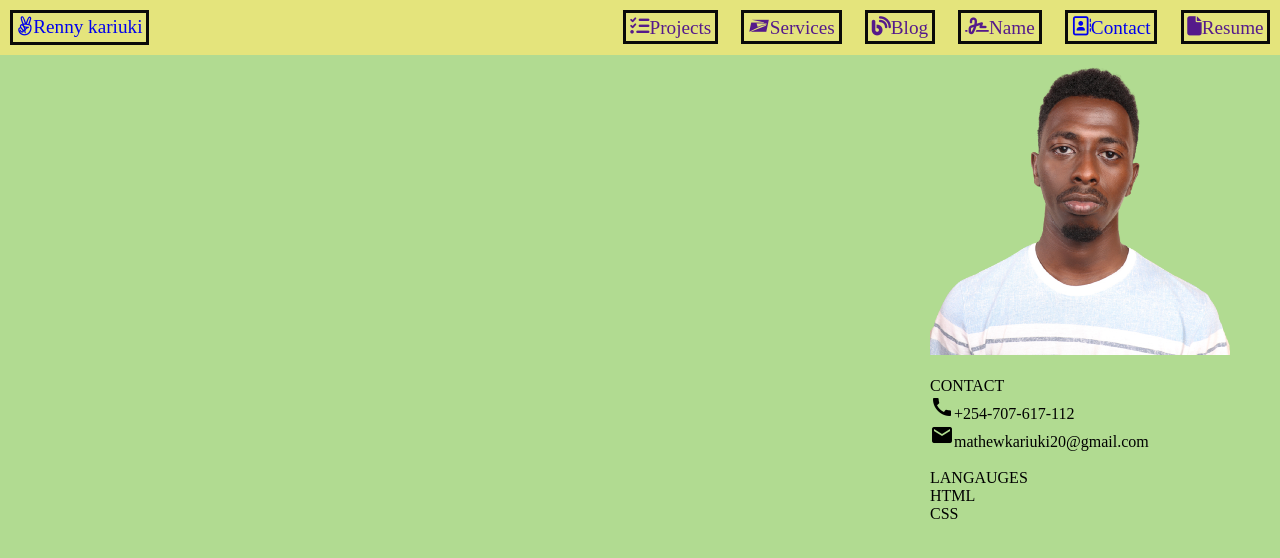
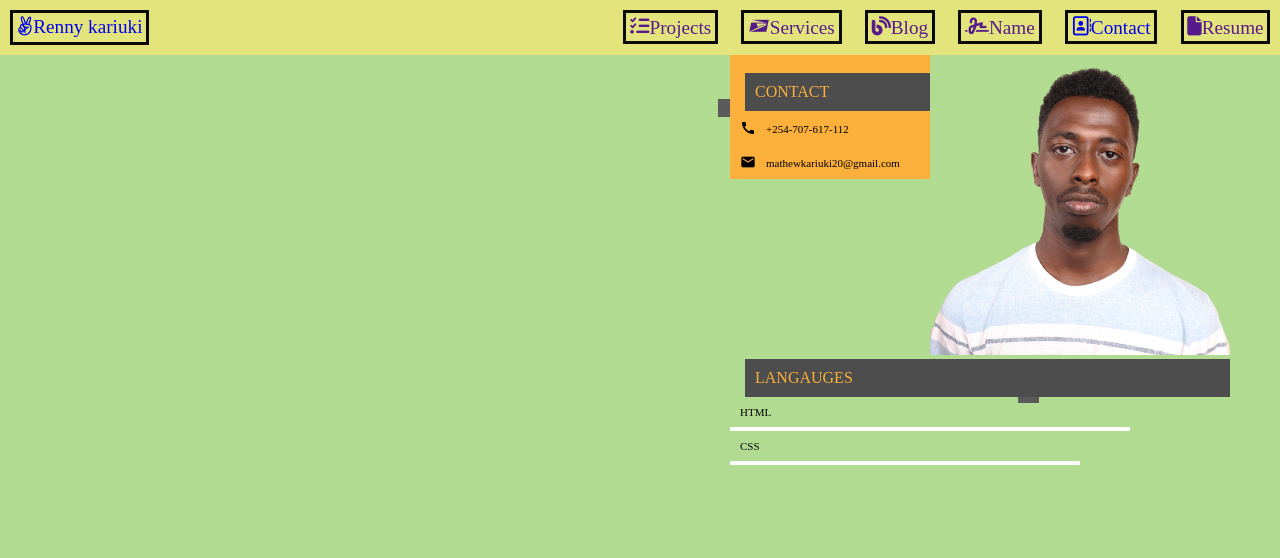
Before and after one commit to Reuskaris17/HTML-CSS-CONTRACT-FORM-AND-WEBSITE, a plain HTML site: page resume.html in a window 1280 px wide. Drawn offline with Linux system fonts and the light colour scheme.

Commit message:
Add files via upload

```diff
--- a/css/main.css
+++ b/css/main.css
@@ -140,3 +140,62 @@ input[type=submit]:hover {
   background-color: #85e282;
   padding: 20px;
 }
+.left{
+  background-color: #fbb03b;
+  width: 200px;
+  height: 100%;
+  float: left;
+}
+
+.box-1{
+  position: relative;
+}
+
+.heading{
+  background-color:#4d4d4d;
+  padding: 10px;
+  color: #fbb03b;
+  text-align: left;
+  padding-right: 20px;
+  margin-left: 15px;
+}
+.heading::after{
+  content: '';
+  position: absolute;
+  width: 21px;
+  height: 18px;
+  background-color: #5a5a5a;
+  right: 191px;
+  top:26px;
+  transform: rotate(56 deg);
+  z-index:-1;
+}
+.p1{
+  padding: 9px 10px;
+  font-size: 11px;
+}
+.icons1{
+  font-size: 16px!important;
+  padding-right: 10px!important;
+  vertical-align: sub;
+}
+.skill .container{
+  width: 90%;
+  background-color: #4d4d4d;
+  color:#fbb03b ;
+  margin: 0px 10px;
+}
+.skill{
+  text-align: right;
+  padding-top: 2px;
+  padding-bottom: 2px;
+  color: white;
+}
+.html{
+  width: 80%;
+  background-color: white;
+}
+.css{
+  width: 70%;
+  background-color: white;
+}
```
